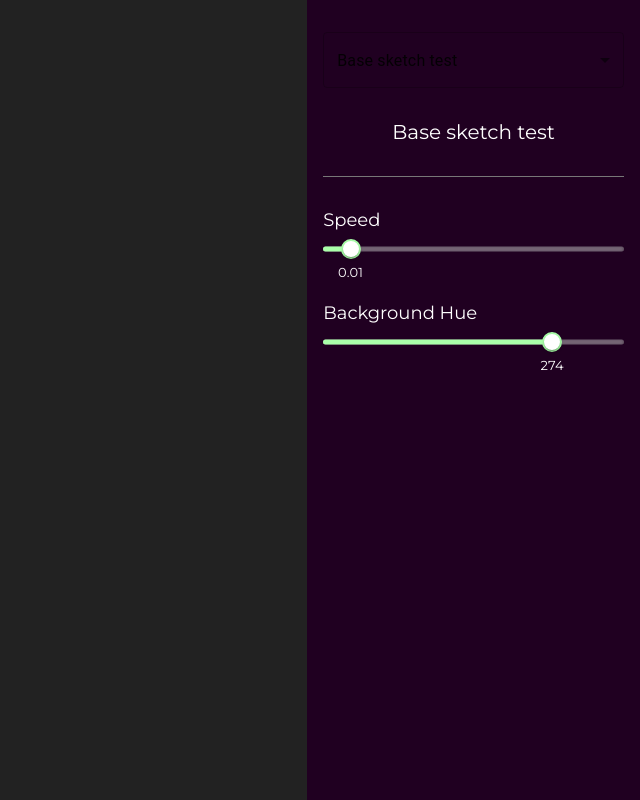
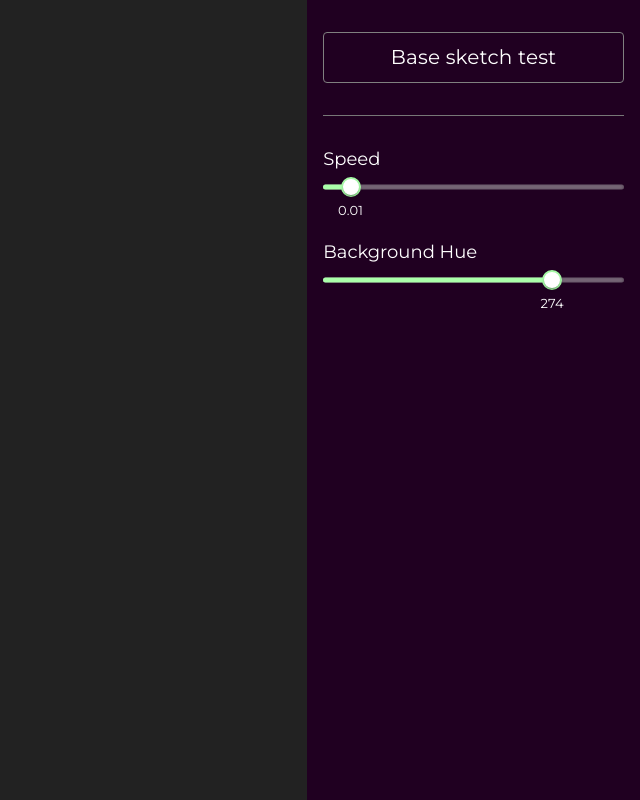
Before and after one commit to Yoctoboy/generative-generator, a React (Vite) app: page / in a window 1280 px wide. Shown: the whole page, without its empty margins (640-1280 px from the left). Built offline with nearby package versions, Linux system fonts and the light colour scheme.

Commit message:
finished project slector

```diff
--- a/package.json
+++ b/package.json
@@ -14,8 +14,10 @@
   "dependencies": {
     "@emotion/react": "^11.14.0",
     "@emotion/styled": "^11.14.0",
+    "@mui/icons-material": "^6.2.1",
     "@mui/material": "^6.2.1",
     "@p5-wrapper/react": "^4.4.2",
+    "install": "^0.13.0",
     "p5": "^1.11.2",
     "react": "^18.3.1",
     "react-dom": "^18.3.1"
--- a/src/App.tsx
+++ b/src/App.tsx
@@ -1,5 +1,5 @@
 import { useState } from 'react'
-import { Parameter, ParameterValues } from './algorithms/Parameter'
+import { ParameterValues } from './algorithms/Parameter'
 import { SketchType } from './algorithms/Sketch'
 import BaseSketch from './algorithms/base/BaseSketch'
 import DiamondSquareSketch from './algorithms/diamond-square/DiamondSquareSketch'
@@ -17,10 +17,10 @@ function App() {
         availableSketches[0]
     )
     const [paramValues, setParamValues] = useState<
-        ParameterValues<Parameter[]>
-    >(getParametersInitialValues(DiamondSquareSketch.parameters))
+        ParameterValues<typeof CurrentSketch.parameters>
+    >(getParametersInitialValues(CurrentSketch.parameters))
     const setSingleParamValue = (
-        paramName: (typeof DiamondSquareSketch.parameters)[number]['name']
+        paramName: (typeof CurrentSketch.parameters)[number]['name']
     ) => {
         return (value: number) =>
             setParamValues({ ...paramValues, [paramName]: value })
@@ -37,9 +37,6 @@ function App() {
                     currentSketch={CurrentSketch}
                     setCurrentSketch={setCurrentSketch}
                 />
-                <Sidebar.SketchTitle>
-                    {CurrentSketch.sketchName}
-                </Sidebar.SketchTitle>
                 <Sidebar.Divider />
                 {CurrentSketch.parameters.map((parameter) => (
                     <ParameterSlider
--- a/src/components/SketchSelector.tsx
+++ b/src/components/SketchSelector.tsx
@@ -1,6 +1,57 @@
-import { Select, SelectChangeEvent } from '@mui/material'
+import ExpandLessIcon from '@mui/icons-material/ExpandLess'
+import ExpandMoreIcon from '@mui/icons-material/ExpandMore'
+import {
+    FormControl,
+    InputBase,
+    Select,
+    SelectChangeEvent,
+    styled,
+} from '@mui/material'
 import MenuItem from '@mui/material/MenuItem'
+import { useState } from 'react'
 import { SketchType } from '../algorithms/Sketch'
+import { Sidebar } from './Sidebar'
+
+const StyledFormControl = styled(FormControl)(() => ({
+    '& .MuiInputBase-root': {
+        color: 'white',
+        fontSize: 20,
+        fontFamily: 'Montserrat',
+        transition: 'background-color 0.3s',
+        border: '1px solid grey',
+        borderRadius: '4px',
+        '&:focus': {
+            outline: 'none',
+            backgroundColor: 'white',
+        },
+        '&:hover': {
+            color: 'black',
+        },
+    },
+    '& .MuiSelect-icon': {
+        color: 'white',
+    },
+}))
+
+const StyledSelect = styled(InputBase)(() => ({
+    '& .MuiInputBase-input': {
+        color: 'white',
+        border: 'none',
+        background: 'transparent',
+        transition: 'color 0.3s',
+        padding: '10px 0 !important',
+        '&:focus': {
+            outline: 'none',
+        },
+        '&:hover': {
+            color: 'black',
+        },
+    },
+    '&:hover': {
+        backgroundColor: 'rgba(255, 255, 255, 0.8)',
+        cursor: 'pointer',
+    },
+}))
 
 export const SketchSelector = ({
     allSketches,
@@ -15,18 +66,36 @@ export const SketchSelector = ({
         setCurrentSketch(event.target.value as SketchType)
     }
     return (
+        <StyledFormControl>
             <Select
-            labelId="demo-simple-select-label"
-            id="demo-simple-select"
+                id="project-selector"
                 value={currentSketch}
-            label="Age"
                 onChange={handleChange}
+                input={<StyledSelect />}
+                IconComponent={() => <></>}
+                MenuProps={{
+                    PaperProps: {
+                        sx: {
+                            backgroundColor: 'rgba(0, 0, 0, 0.9)', // Dropdown menu background
+                            color: 'white', // Dropdown menu text color
+                        },
+                    },
+                    MenuListProps: {
+                        sx: {
+                            p: 0,
+                        },
+                    },
+                }}
             >
                 {allSketches.map((sketch) => (
+                    // @ts-expect-error MUI does not let you use any object as value, but it works fine (only type checking is fucked)
                     <MenuItem key={sketch.sketchName} value={sketch}>
+                        <Sidebar.SketchTitle>
                             {sketch.sketchName}
+                        </Sidebar.SketchTitle>
                     </MenuItem>
                 ))}
             </Select>
+        </StyledFormControl>
     )
 }
```
Also changed, not shown: 1 other file (tests, documents, lock files or other folders). Lines whose indentation alone changed are shown as unchanged.
